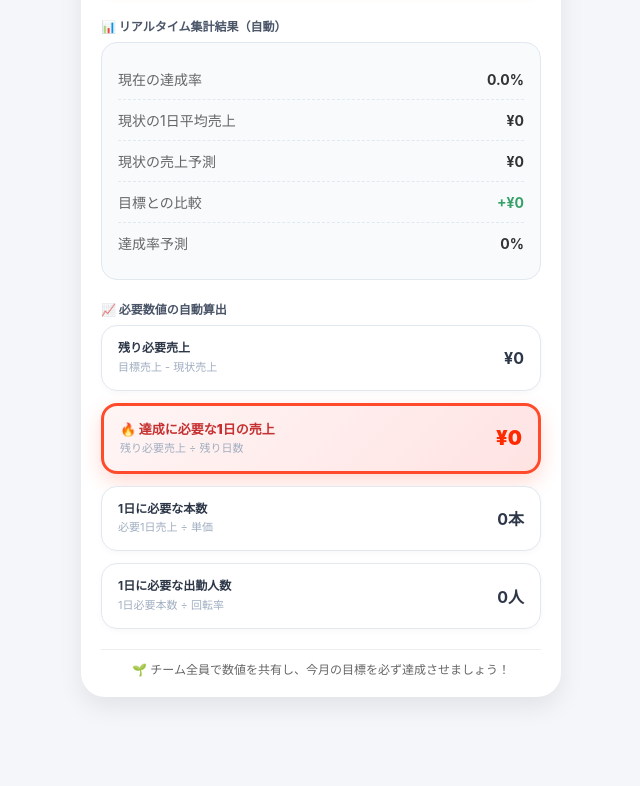
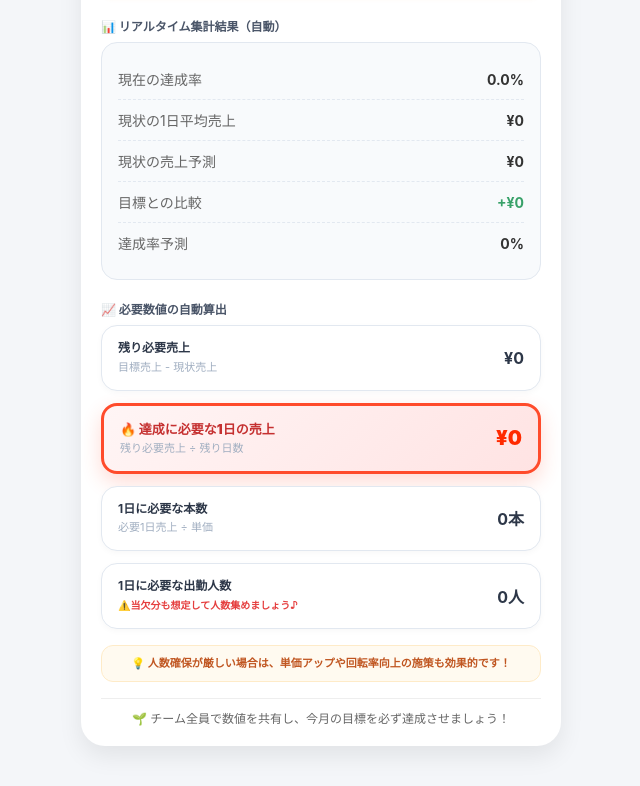
Before and after one commit to 24flh72-jpg/mokuhyo2, a plain HTML site: page index.html in a window 1280 px wide. Shown: the part 665-1451 px from the top of the page, without its empty margins (319-959 px from the left). Before the commit the page ends 1402 px from the top, so only its background shows below. Drawn offline with Linux system fonts and the light colour scheme.

Commit message:
Update index.html

```diff
--- a/index.html
+++ b/index.html
@@ -155,10 +155,10 @@
             display: flex;
             align-items: center;
             justify-content: space-between;
-            white-space: nowrap; /* ラベルが意図せず改行されるのを防止 */
+            white-space: nowrap;
         }
 
-        /* オールクリアボタン（アイコンのみ・コンパクト化） */
+        /* オールクリアボタン（アイコンのみ） */
         .all-clear-btn {
             background-color: #f7fafc;
             color: #4a5568;
@@ -312,7 +312,7 @@
             display: flex;
             flex-direction: column;
             gap: 12px;
-            margin-bottom: 20px;
+            margin-bottom: 16px;
         }
 
         .step-card {
@@ -367,6 +367,20 @@
             font-size: 20px;
             color: #ff2a00;
             font-weight: 900;
+        }
+
+        /* アドバイスメッセージのスタイル */
+        .advice-banner {
+            background: #fffaf0;
+            border: 1px solid #feebc8;
+            color: #c05621;
+            font-size: 11px;
+            font-weight: bold;
+            text-align: center;
+            padding: 10px 12px;
+            border-radius: 12px;
+            margin-bottom: 16px;
+            line-height: 1.4;
         }
 
         .footer-message {
@@ -507,10 +521,15 @@
                 <div class="step-card">
                     <div class="step-card-info">
                         <span class="step-name">1日に必要な出勤人数</span>
-                        <span class="step-formula">1日必要本数 ÷ 回転率</span>
+                        <span class="step-formula" style="font-size: 10px; color: #e53e3e; font-weight: bold;">⚠️当欠分も想定して人数集めましょう♪</span>
                     </div>
                     <div class="step-card-value" id="calc-required-staff">0人</div>
                 </div>
+            </div>
+
+            <!-- アドバイスメッセージ -->
+            <div class="advice-banner">
+                💡 人数確保が厳しい場合は、単価アップや回転率向上の施策も効果的です！
             </div>
 
             <!-- フッターメッセージ -->
```
